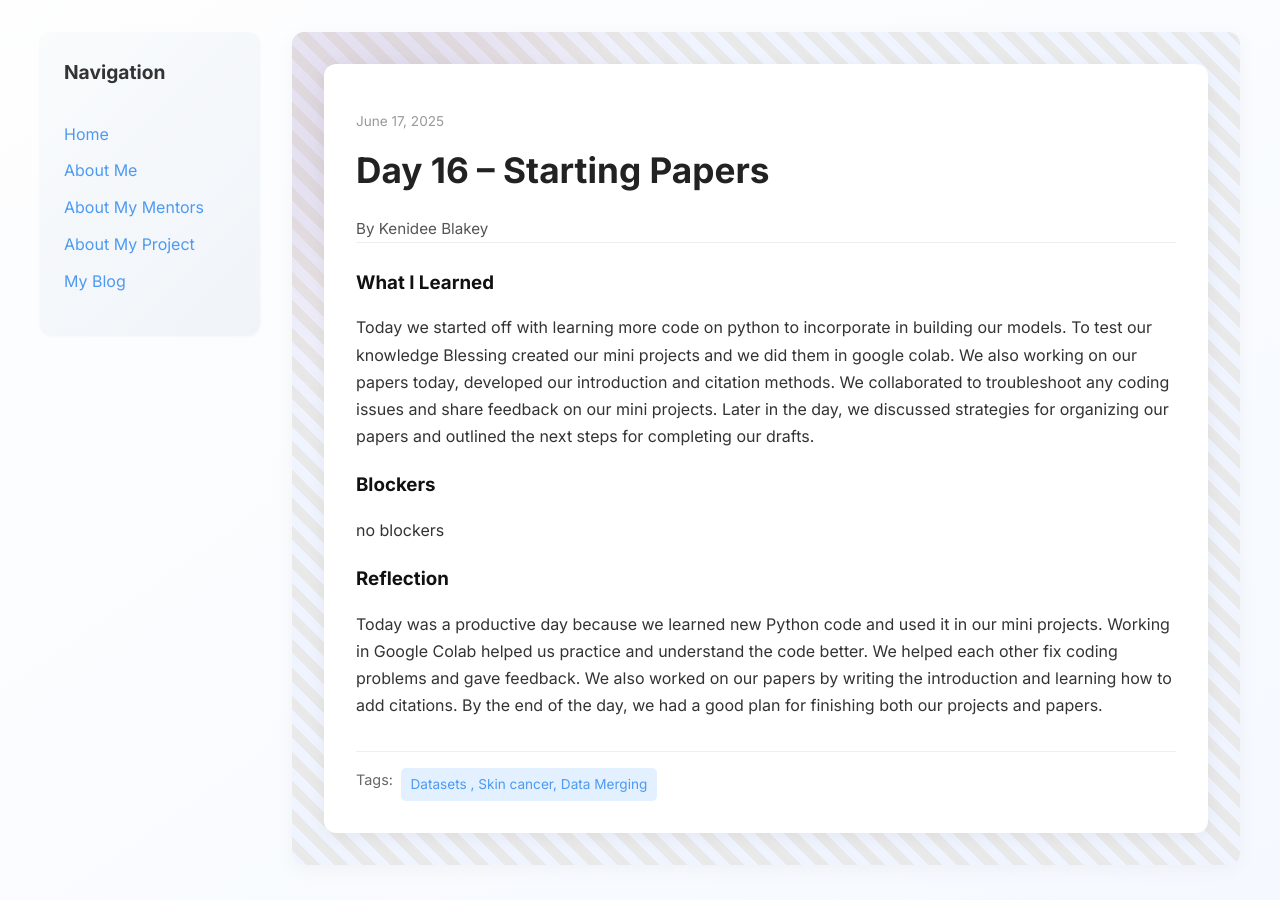
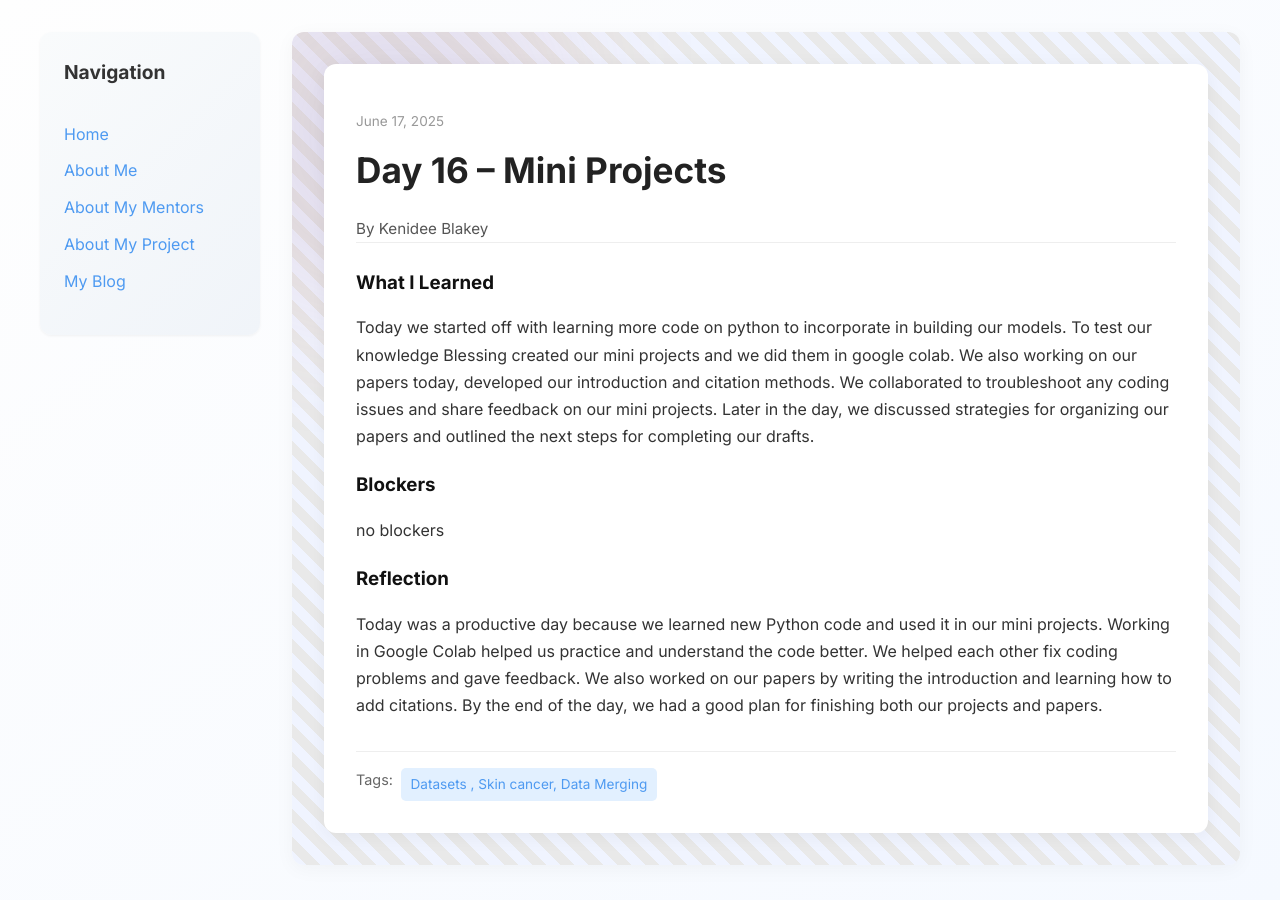
Before and after one commit to KenideeBlakey/kenideeblakey.github.io, a Jekyll site: the page built from _posts/2025-06-17-day-16.md, in a window 1280 px wide. Built offline with Jekyll 4.4.1, drawn with Linux system fonts in a browser that asks for light colours.

Commit message:
Update 2025-06-17-day-16.md

```diff
--- a/_posts/2025-06-17-day-16.md
+++ b/_posts/2025-06-17-day-16.md
@@ -1,6 +1,6 @@
 ---
 layout: post
-title: "Day 16 – Starting Papers"
+title: "Day 16 – Mini Projects"
 date: 2025-06-17
 author: Kenidee Blakey
 permalink: /day16.html
```
